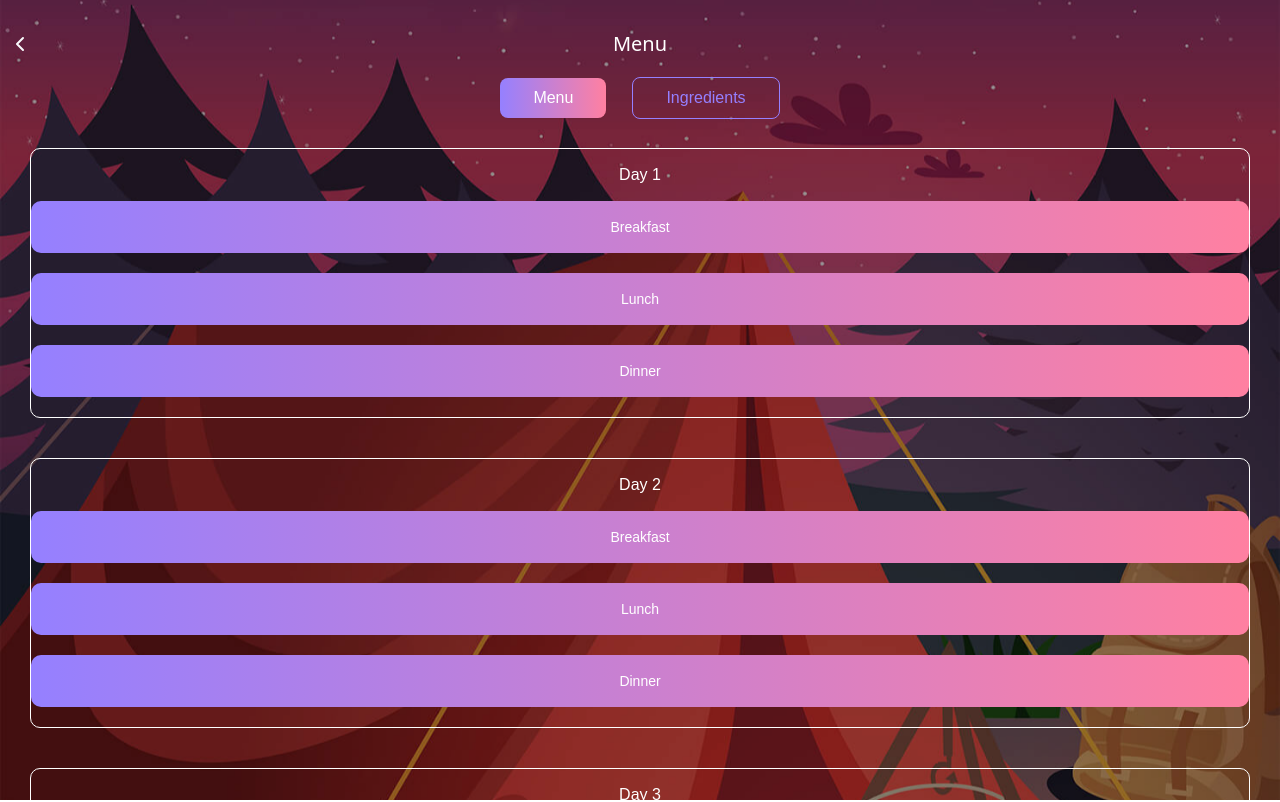
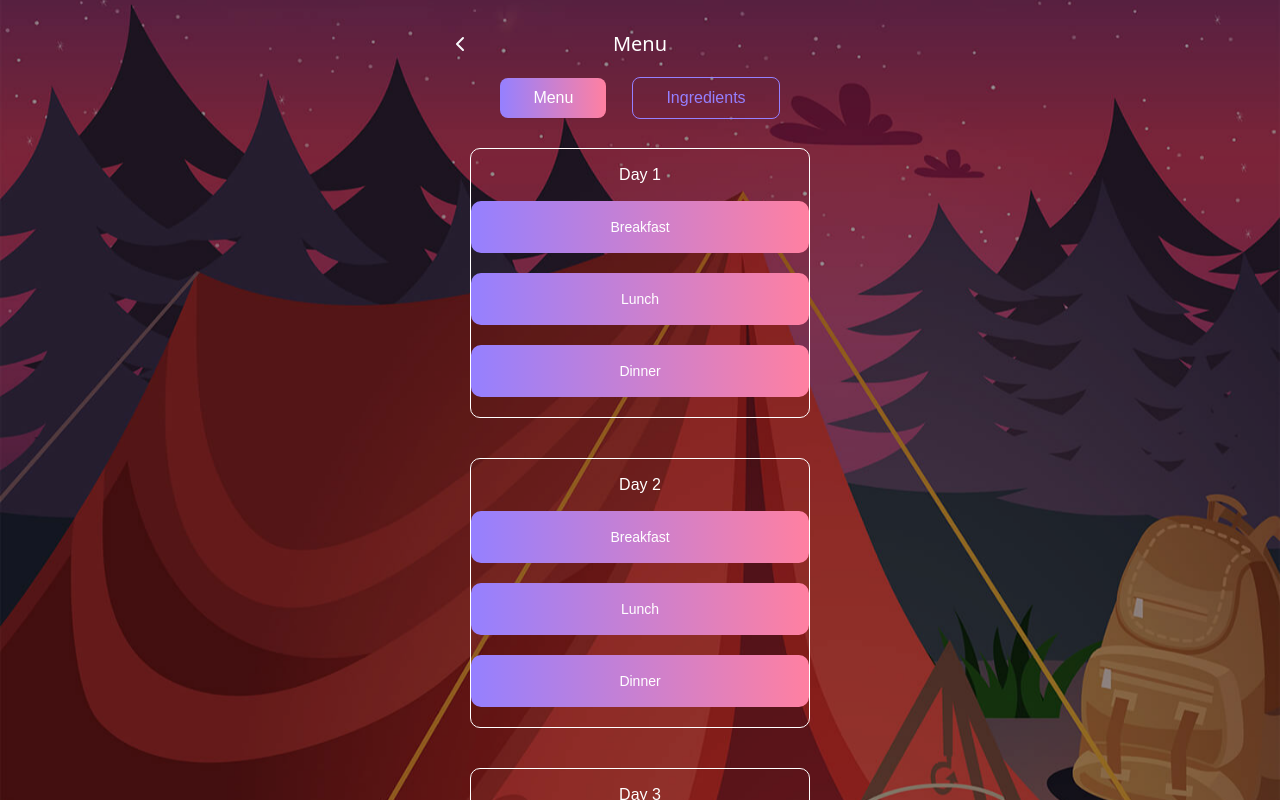
Before and after one commit to mgfallen/tourist-food-making, a React (Vite) app in the folder frontend/: page /menu in a window 1280 px wide. Shown: the top 802 px of the page. Built offline with nearby package versions, Linux system fonts and the light colour scheme; no server answers.

Commit message:
fix: make responsive design for desktop screen

```diff
--- a/frontend/src/components/Container.tsx
+++ b/frontend/src/components/Container.tsx
@@ -1,6 +1,6 @@
 export const Container = ({ children }: { children: React.ReactNode }) => {
   return (
-    <div className="overflow-auto flex items-center flex-col px-[30px] min-h-full w-full">
+    <div className="overflow-auto flex items-center flex-col px-[30px] min-h-full max-w-[400px] m-auto">
       {children}
     </div>
   )
--- a/frontend/src/components/Title.tsx
+++ b/frontend/src/components/Title.tsx
@@ -9,7 +9,7 @@ export const Title = ({
   onClick?: () => void
 }) => {
   return (
-    <div className="flex flex-row w-full h-fit items-center justify-between">
+    <div className="flex flex-row w-full h-fit items-center justify-between max-w-[400px] m-auto">
       <Button size="icon" onClick={onClick}>
         <ChevronLeft />
       </Button>
--- a/frontend/src/pages/MenuPage/MenuPage.tsx
+++ b/frontend/src/pages/MenuPage/MenuPage.tsx
@@ -5,7 +5,7 @@ import { MenuTab } from './components/MenuTab'
 import { IngredientsTab } from './components/IngredientsTab'
 import { useNavigate } from 'react-router-dom'
 import { Button } from '@/components/ui/button'
-import { CircleX, Cross } from 'lucide-react'
+import { CircleX, Container, Cross } from 'lucide-react'
 
 export const MenuPage = () => {
   const navigate = useNavigate()
```
